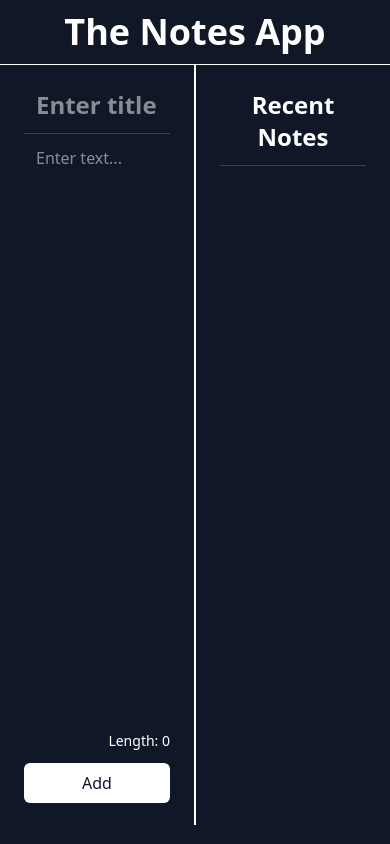
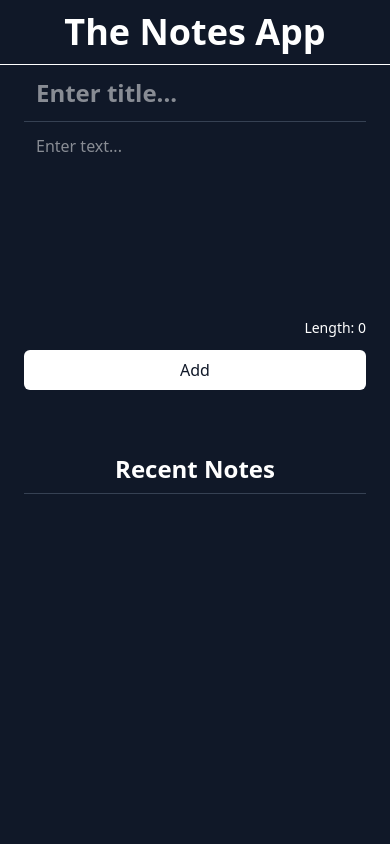
Before and after one commit to Deepak229-hub/notesapp, a React (Vite) app: page / in a window 390 px wide. Built offline with nearby package versions, Linux system fonts and the light colour scheme.

Commit message:
Made the website responsive

```diff
--- a/index.html
+++ b/index.html
@@ -6,8 +6,9 @@
     <meta name="viewport" content="width=device-width, initial-scale=1.0" />
     <title>The Notes App</title>
   </head>
-  <body>
+  <body class="bg-gray-900">
     <div id="root"></div>
     <script type="module" src="/src/main.jsx"></script>
+    <script src="https://cdn.jsdelivr.net/npm/@tailwindcss/browser@4"></script>
   </body>
 </html>
--- a/src/App.jsx
+++ b/src/App.jsx
@@ -47,7 +47,7 @@ function App() {
       <Header />
 
       {hidden ?
-      <div className='flex flex-row w-screen h-[90vh] z-10'>
+      <div className='flex flex-col lg:flex-row w-screen h-[90vh] z-10'>
         <LeftContent changeHandler={changeHandler} addNote={addNote} title={title} text={text} />
         <RightContent notes={notes} deleteNote={deleteNote} show={showHidden} />
       </div> :
--- a/src/components/Card.jsx
+++ b/src/components/Card.jsx
@@ -2,11 +2,11 @@ import { Eye, Trash2 } from "lucide-react"
 
 const Card = ({title, text, id, deleteNote, show}) => {
     return (
-        <div className="bg-gray-800 flex flex-col rounded-lg p-4 w-full h-[calc(100vh/3)] shrink-0">
+        <div className="bg-gray-800 snap-center flex flex-col rounded-lg p-4 w-full h-[calc(100vh/3)] shrink-0">
             <h4 className="font-bold flex-1">{title}</h4>
             <hr className="border-gray-600" />
             <p className="text-sm line-clamp-8 flex-4 text-justify">{text}</p>
-            <div className="flex flex-col md:flex-row gap-2 justify-around items-end flex-1">
+            <div className="flex flex-row gap-2 justify-around items-end flex-1">
                 <button id={id} className="bg-gray-700 p-3 rounded-sm" onClick={show}><Eye id={id} /></button>
                 <button id={id} className="bg-gray-700 p-3 rounded-sm" onClick={deleteNote}><Trash2 id={id} /></button>
             </div>
--- a/src/components/LeftContent.jsx
+++ b/src/components/LeftContent.jsx
@@ -1,9 +1,9 @@
 const LeftContent = ({changeHandler, addNote, title, text}) => {
     return (
-        <div className="border-r w-1/2 h-full py-3 px-6">
+        <div className="lg:border-r w-full h-1/2 lg:w-1/2 lg:h-full lg:py-3 px-6">
             <input type="text" value={title} className="w-full p-3 font-bold text-2xl outline-none" placeholder="Enter title..." onChange={changeHandler} />
             <hr className="border-gray-700" />
-            <textarea value={text} className="p-3 w-full resize-none h-[70vh] outline-none text-justify" placeholder="Enter text..." onChange={changeHandler}></textarea>
+            <textarea value={text} className="p-3 w-full resize-none h-1/2 lg:h-[70vh] outline-none text-justify" placeholder="Enter text..." onChange={changeHandler}></textarea>
             <span className="flex justify-end text-sm">Length: {text.length}</span>
             <button className="w-full bg-white text-gray-900 transition ease-in-out hover:bg-purple-500 hover:text-white active:bg-purple-600 mt-3 py-2 rounded-md" onClick={addNote}>Add</button>
         </div>
--- a/src/components/RightContent.jsx
+++ b/src/components/RightContent.jsx
@@ -1,11 +1,12 @@
+import { GalleryHorizontal } from "lucide-react"
 import Card from "./Card"
 
 const RightContent = ({notes, deleteNote, show}) => {
     return (
-        <div className="border-l w-1/2 h-full py-3 px-6">
-            <h2 className="w-full p-3 font-bold text-2xl text-center">Recent Notes</h2>
+        <div className="lg:border-l w-full h-1/2 lg:w-1/2 lg:h-full lg:py-3 px-6">
+            <h2 className="w-full p-2 lg:p-3 font-bold text-2xl text-center">Recent Notes</h2>
             <hr className="border-gray-700" />
-            <div className="grid grid-cols-1 lg:grid-cols-3 gap-4 p-3 h-[80vh] overflow-y-scroll [&::-webkit-scrollbar]:hidden">
+            <div className="flex flex-row overflow-x-auto snap-x lg:grid grid-cols-1 lg:grid-cols-3 gap-4 p-3 lg:h-[80vh] lg:overflow-y-scroll [&::-webkit-scrollbar]:hidden">
                 {notes.map((note, idx) => (
                     <Card key={idx} title={note.title} text={note.text} id={idx} deleteNote={deleteNote} show={show} />
                 ))}
```
